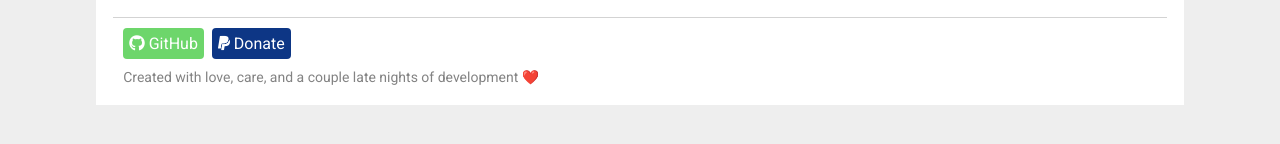
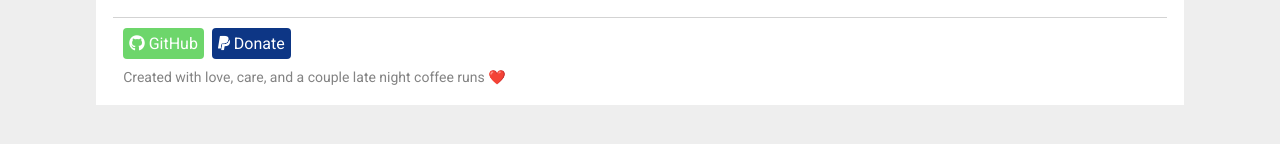
Before and after one commit to SpikeHD/AsciiVert, a website: page site/index.html in a window 1280 px wide. Shown: the part 258-402 px from the top of the page. Drawn offline with nearby package versions, Linux system fonts and the light colour scheme.

Commit message:
Footer change

```diff
--- a/site/index.html
+++ b/site/index.html
@@ -77,7 +77,7 @@
           <i class="fab fa-paypal"></i> Donate
         </a>
       </div><br/>
-      <span>Created with love, care, and a couple late nights of development ❤️</span>
+      <span>Created with love, care, and a couple late night coffee runs ❤️</span>
     </div>
   </body>
 </html>
```
